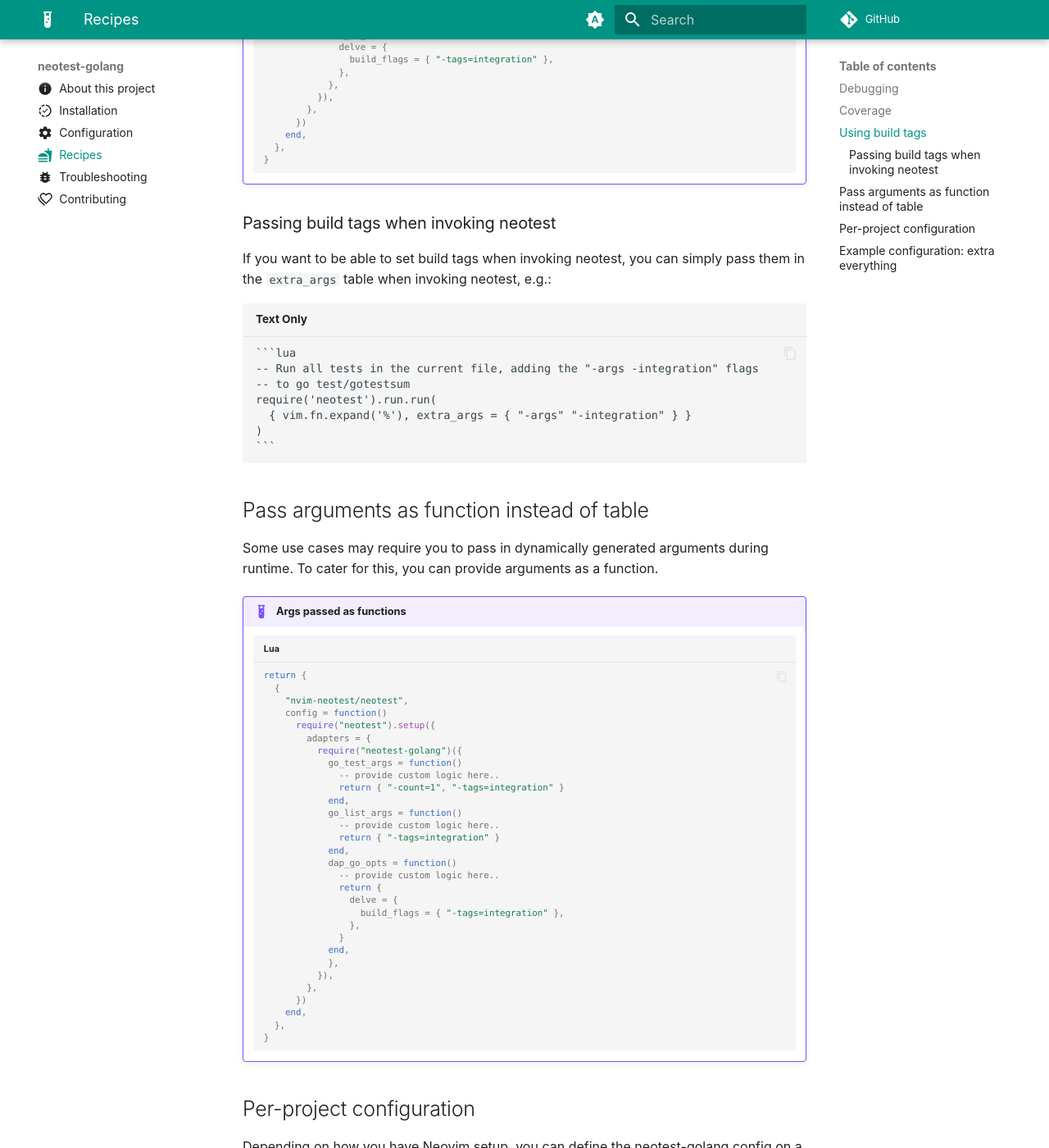
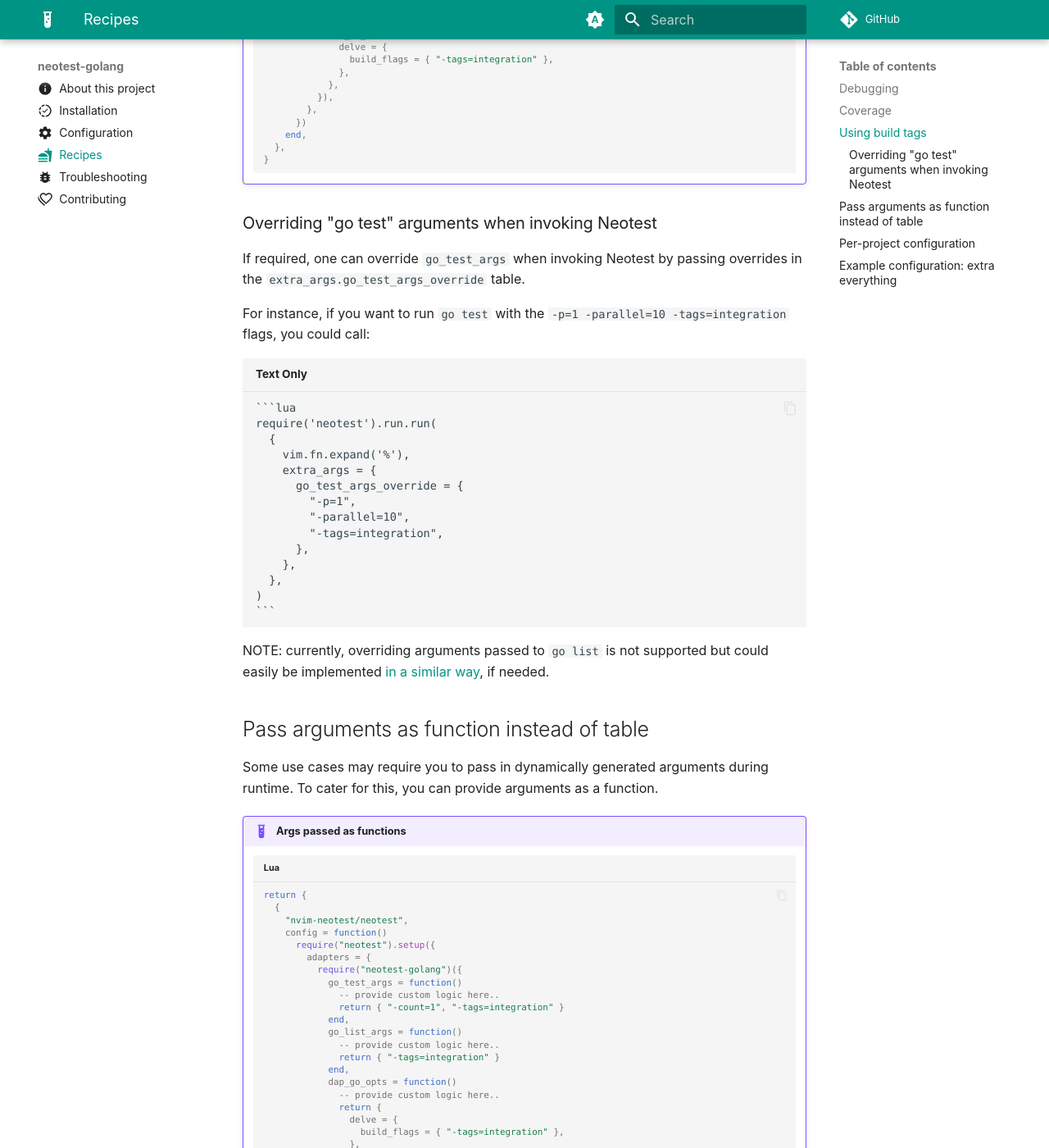
Before and after one commit to fredrikaverpil/neotest-golang, an MkDocs documentation site: the page built from docs/recipes.md, in a window 1280 px wide and 1400 px high, scrolled down 2066 px. Shown: the whole window at 82% size. Built offline with MkDocs 1.6.1 and Material for MkDocs 9.7.7, drawn with Linux system fonts in a browser that asks for light colours; comment, search, counter and statistics services are not loaded.

Commit message:
[pr-review] Take Fredrik's remarks into account

````diff
--- a/docs/recipes.md
+++ b/docs/recipes.md
@@ -196,18 +196,31 @@ to set `dap_go_opts`. Full example:
     }
     ```
 
-### Passing build tags when invoking neotest
+### Overriding "go test" arguments when invoking Neotest
 
-If you want to be able to set build tags when invoking neotest, you can simply
-pass them in the `extra_args` table when invoking neotest, e.g.:
+If required, one can override `go_test_args` when invoking Neotest by passing
+overrides in the `extra_args.go_test_args_override` table.
+
+For instance, if you want to run `go test` with the
+`-p=1 -parallel=10 -tags=integration` flags, you could call:
 
     ```lua
-    -- Run all tests in the current file, adding the "-args -integration" flags
-    -- to go test/gotestsum
     require('neotest').run.run(
-      { vim.fn.expand('%'), extra_args = { "-args" "-integration" } }
+      {
+        vim.fn.expand('%'),
+        extra_args = {
+          go_test_args_override = {
+            "-p=1",
+            "-parallel=10",
+            "-tags=integration",
+          },
+        },
+      },
     )
     ```
+
+NOTE: currently, overriding arguments passed to `go list` is not supported but
+could easily be implemented [in a similar way](https://github.com/fredrikaverpil/neotest-golang/pull/348), if needed.
 
 ## Pass arguments as function instead of table
 
````
Also changed, not shown: 6 other files.
